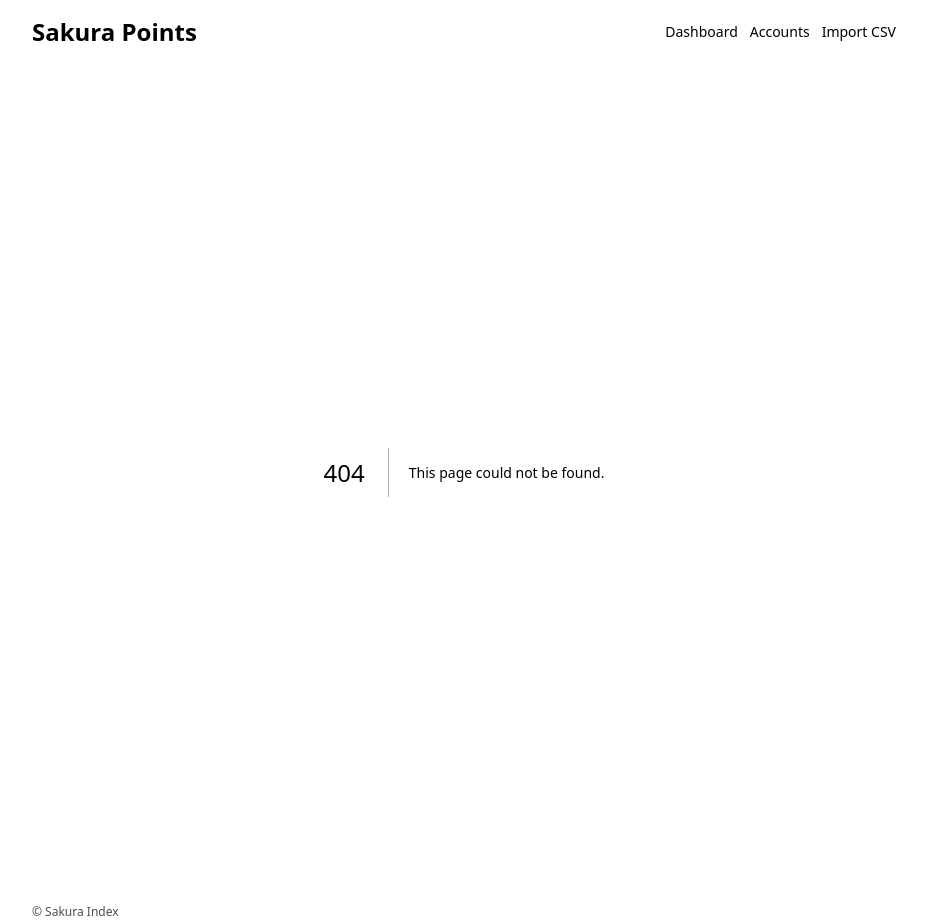
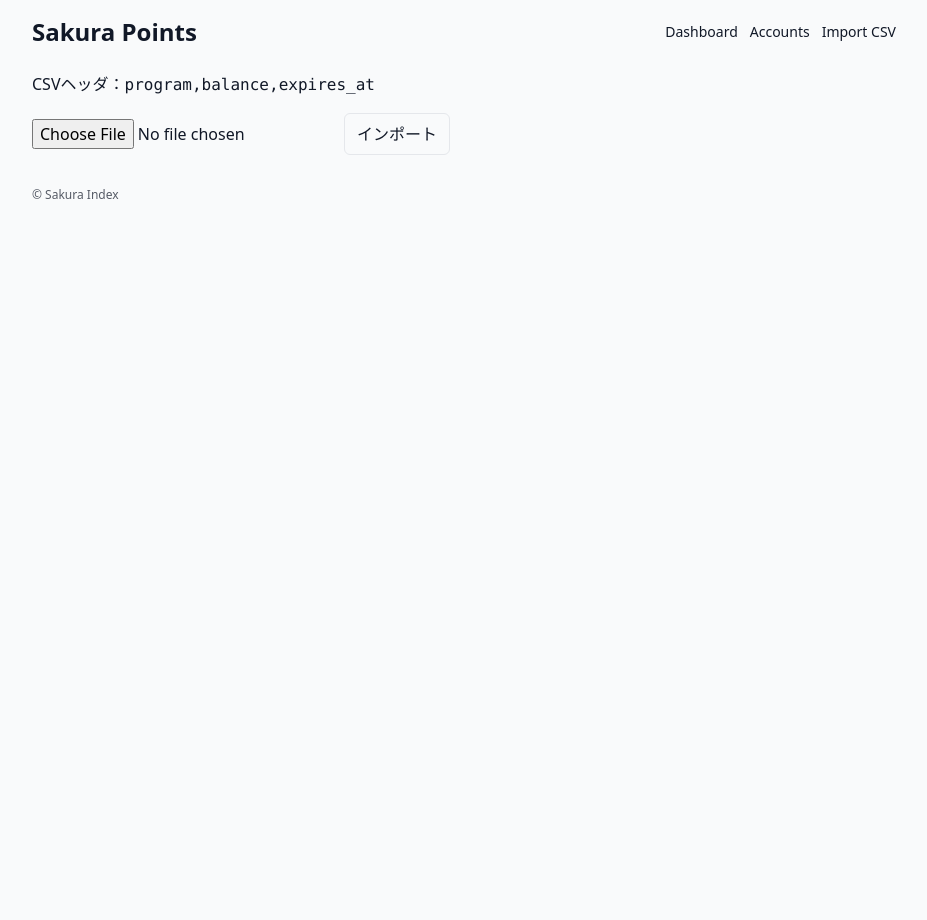
Before and after one commit to SakuraIndex/points-app, a Next.js app: page /import in a window 1280 px wide. Before the commit this address had no page. Shown: the whole page, without its empty margins (176-1103 px from the left). After the commit the page ends 800 px from the top, so only its background shows below. Built offline with nearby package versions, Linux system fonts and the light colour scheme.

Commit message:
Create page.tsx

```diff
--- /dev/null
+++ b/app/import/page.tsx
@@ -0,0 +1,22 @@
+"use client";
+import { useState } from "react";
+import { Button } from "@/components/ui";
+
+export default function ImportPage() {
+  const [file,setFile]=useState<File|undefined>();
+
+  const upload = async ()=>{
+    if(!file) return alert("CSVを選択");
+    const body = new FormData(); body.append("file", file);
+    const res = await fetch("/api/import", { method:"POST", body });
+    const json = await res.json();
+    alert(`インポート完了: ${json.count}件`);
+  };
+  return (
+    <div className="space-y-4">
+      <p>CSVヘッダ：<code>program,balance,expires_at</code></p>
+      <input type="file" accept=".csv" onChange={e=>setFile(e.target.files?.[0])}/>
+      <Button onClick={upload}>インポート</Button>
+    </div>
+  );
+}
```
